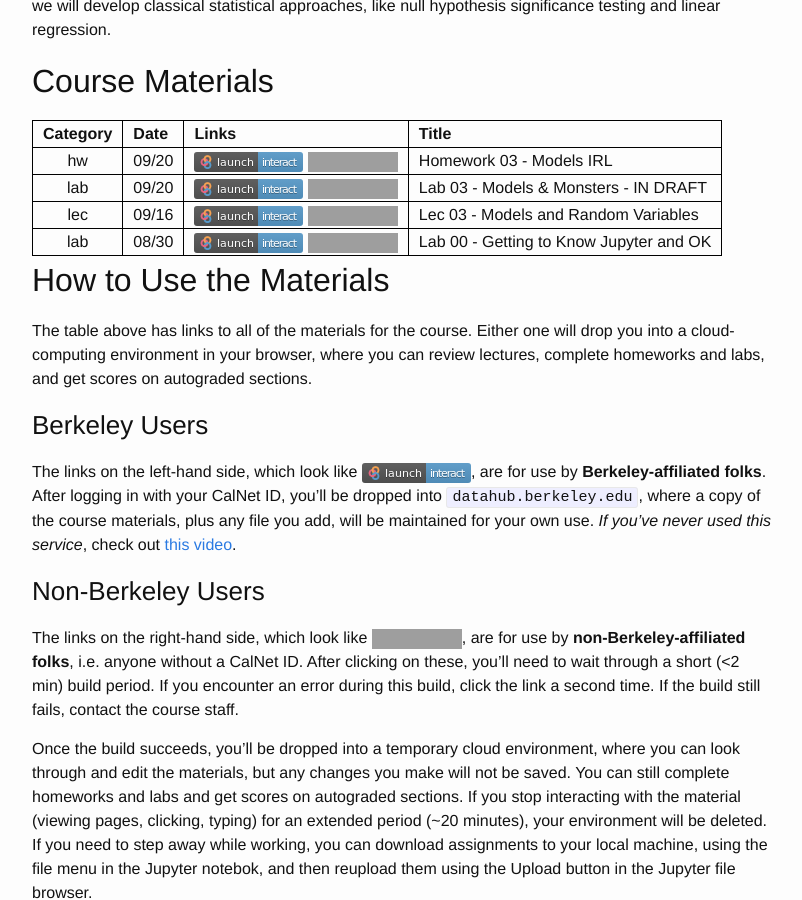
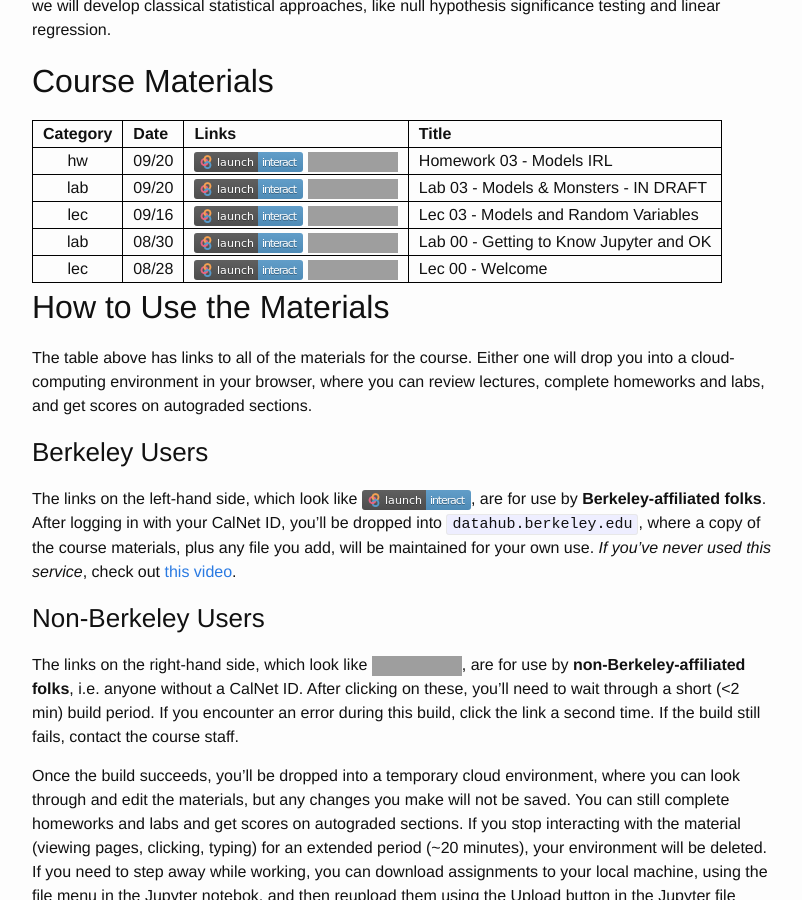
Before and after one commit to charlesfrye/psych101d, a Jekyll site: the page built from README.md, in a window 1280 px wide and 900 px high, scrolled down 534 px. Shown: the whole window, without its empty margins (238-1040 px from the left). Built offline with Jekyll 4.4.1, drawn with Linux system fonts in a browser that asks for light colours; our own code applies the rules of GitHub Pages for plain Markdown files; grey boxes are pictures that could not be loaded.

Commit message:
adds lec00 to materialtable

```diff
--- a/_includes/materialtable.csv
+++ b/_includes/materialtable.csv
@@ -3,3 +3,4 @@ idx,category,date,path,title
 2,lec,09/16,lec/03_models,Lec 03 - Models and Random Variables
 3,lab,09/20,lab/03_models,Lab 03 - Models & Monsters - IN DRAFT
 4,lab,08/30,lab/00_welcome,Lab 00 - Getting to Know Jupyter and OK
+5,lec,08/28,lec/00_welcome,Lec 00 - Welcome
--- a/_includes/materialtable.md
+++ b/_includes/materialtable.md
@@ -4,3 +4,4 @@ hw | 09/20 | [![datahub]({{site.url}}/content/shared/img/interact_badge.svg)]({{
 lab | 09/20 | [![datahub]({{site.url}}/content/shared/img/interact_badge.svg)]({{site.interact}}lab/03_models) [![Binder](https://mybinder.org/badge_logo.svg)]({{site.binder}}lab/03_models) | Lab 03 - Models & Monsters - IN DRAFT
 lec | 09/16 | [![datahub]({{site.url}}/content/shared/img/interact_badge.svg)]({{site.interact}}lec/03_models) [![Binder](https://mybinder.org/badge_logo.svg)]({{site.binder}}lec/03_models) | Lec 03 - Models and Random Variables
 lab | 08/30 | [![datahub]({{site.url}}/content/shared/img/interact_badge.svg)]({{site.interact}}lab/00_welcome) [![Binder](https://mybinder.org/badge_logo.svg)]({{site.binder}}lab/00_welcome) | Lab 00 - Getting to Know Jupyter and OK
+lec | 08/28 | [![datahub]({{site.url}}/content/shared/img/interact_badge.svg)]({{site.interact}}lec/00_welcome) [![Binder](https://mybinder.org/badge_logo.svg)]({{site.binder}}lec/00_welcome) | Lec 00 - Welcome
```
